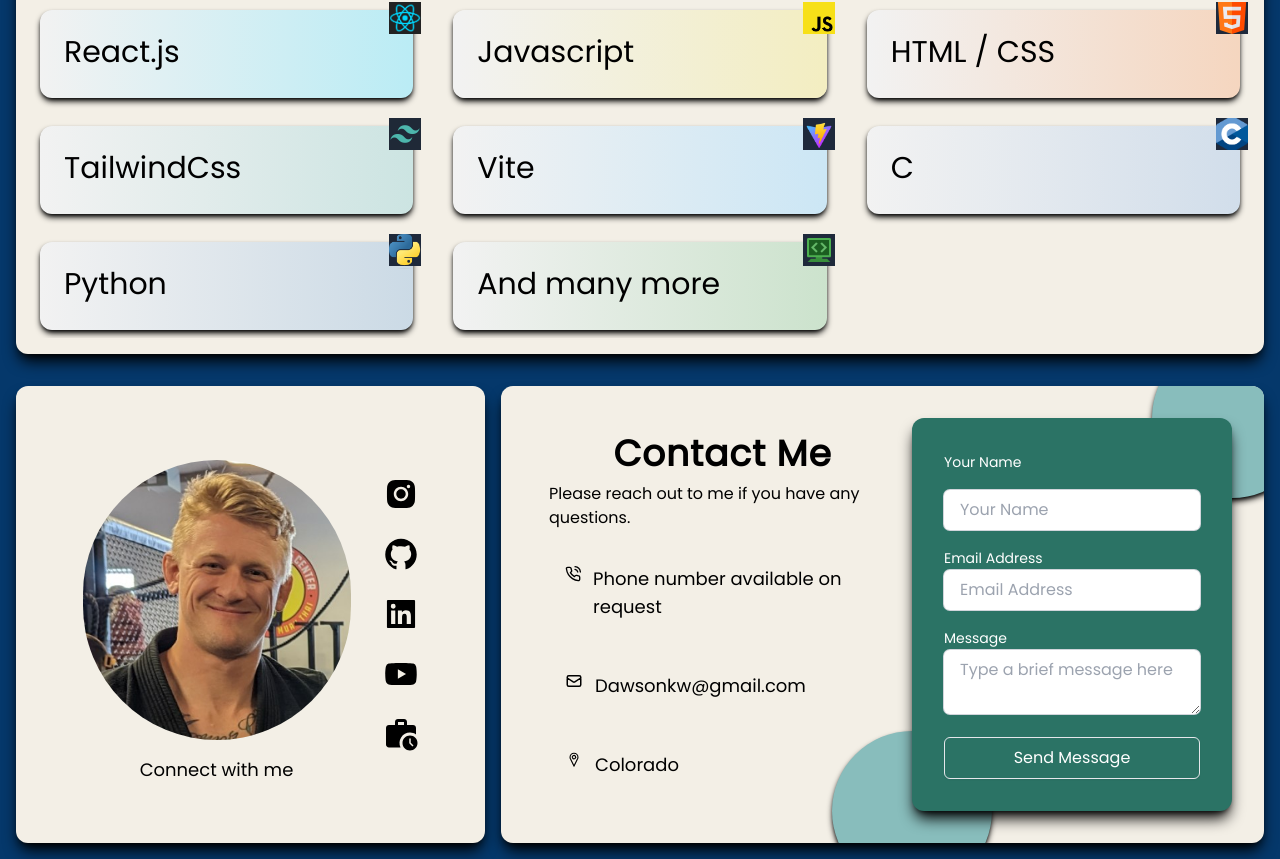
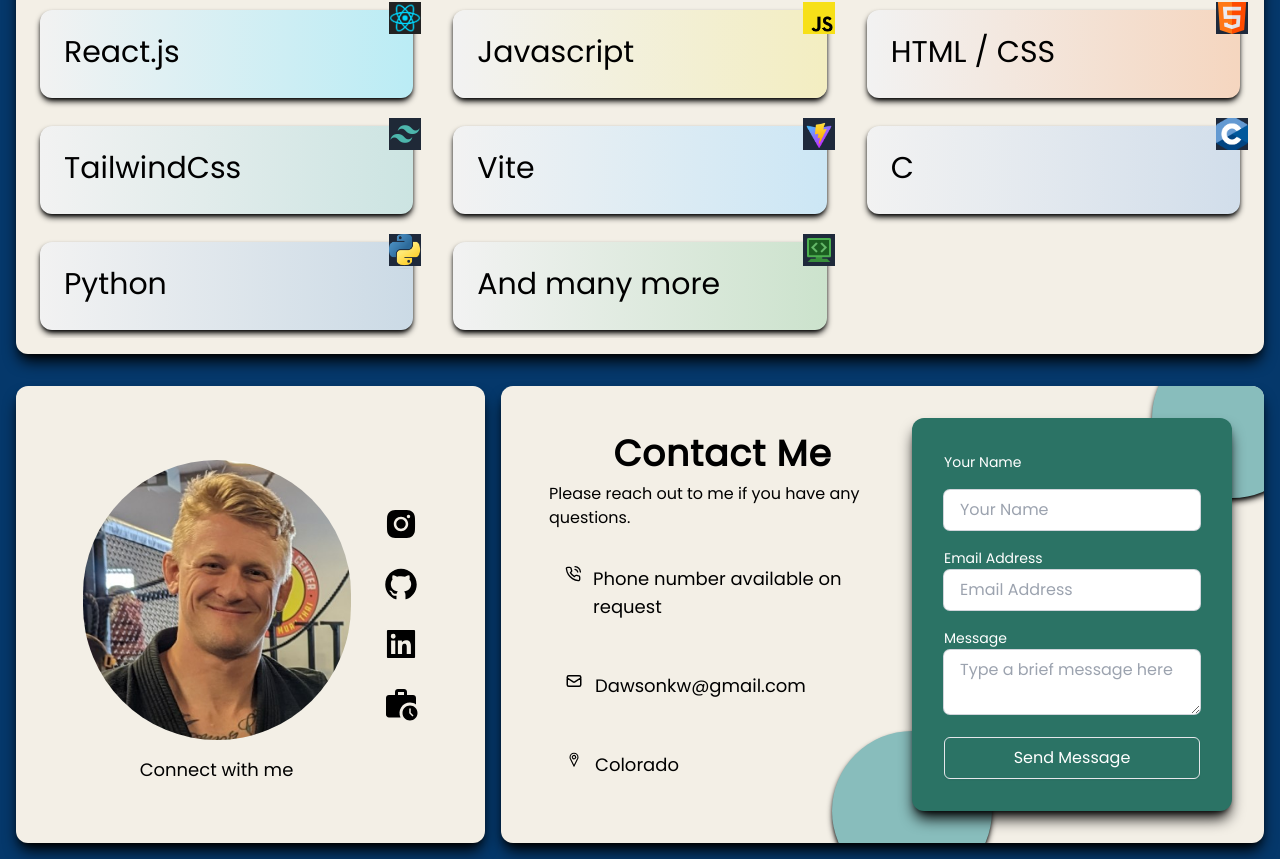
Before and after one commit to Dawsonkw/professionalPortfolio, a React (Vite) app: page / in a window 1280 px wide. Shown: the part 4183-5042 px from the top of the page. Built offline with nearby package versions, Linux system fonts and the light colour scheme; a web font is replaced by a local one.

Commit message:
removed youtube social link

```diff
--- a/src/components/Contact.jsx
+++ b/src/components/Contact.jsx
@@ -63,12 +63,12 @@
                                 <p className='text-xl '>LinkedIn</p>
                             </div>
                         </div>
-                        <div className="relative group">
+                        {/* <div className="relative group">
                             <a target="_blank" rel='noopener noreferrer' href="https://www.youtube.com/channel/UCBzpe13ppDrVI1D3JGUVRHQ" className="hover:text-emeraldGreenDark"><AiFillYoutube/></a>
                             <div className="hidden absolute left-10 p-4 -top-1 w-fit bg-emeraldGreenDark rounded-md shadow-lg py-2 transition-all duration-900 transform -translate-x-2 group-hover:opacity-100 group-hover:translate-x-0 shadow-black">
                                 <p className='text-xl '>YouTube</p>
                             </div>
-                        </div>
+                        </div> */}
                         <div className="relative group">
                             <a target="_blank" rel='noopener noreferrer' href="https://pdfhost.io/v/XvwQZk9fR_dkw_dev_resume_hosted" className="hover:text-emeraldGreenDark"><MdWorkHistory/></a>
                             <div className="hidden absolute left-10 p-4 -top-1 w-fit bg-emeraldGreenDark rounded-md shadow-lg py-2 transition-all duration-900 transform -translate-x-2 group-hover:opacity-100 group-hover:translate-x-0 shadow-black">
```
